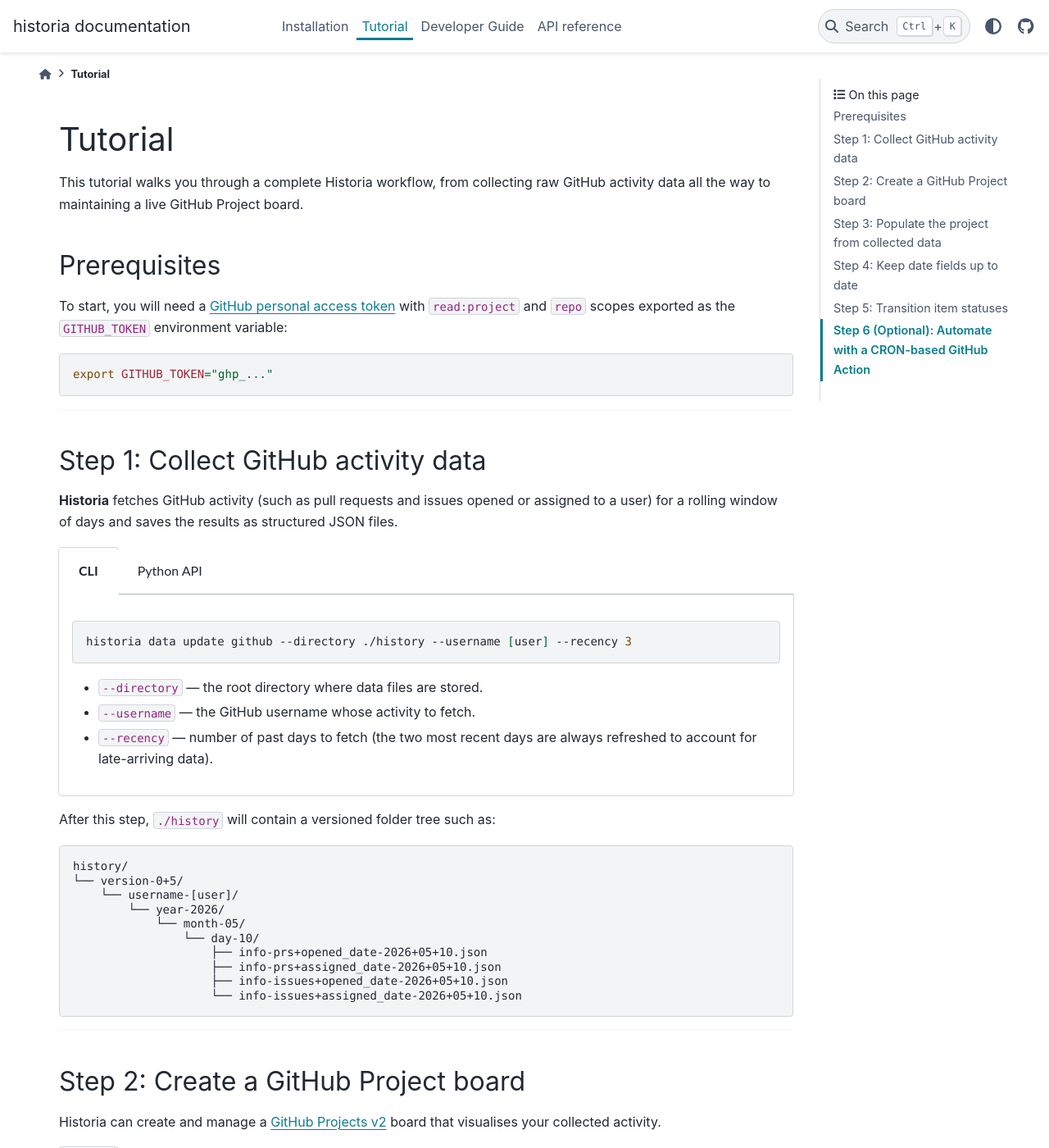
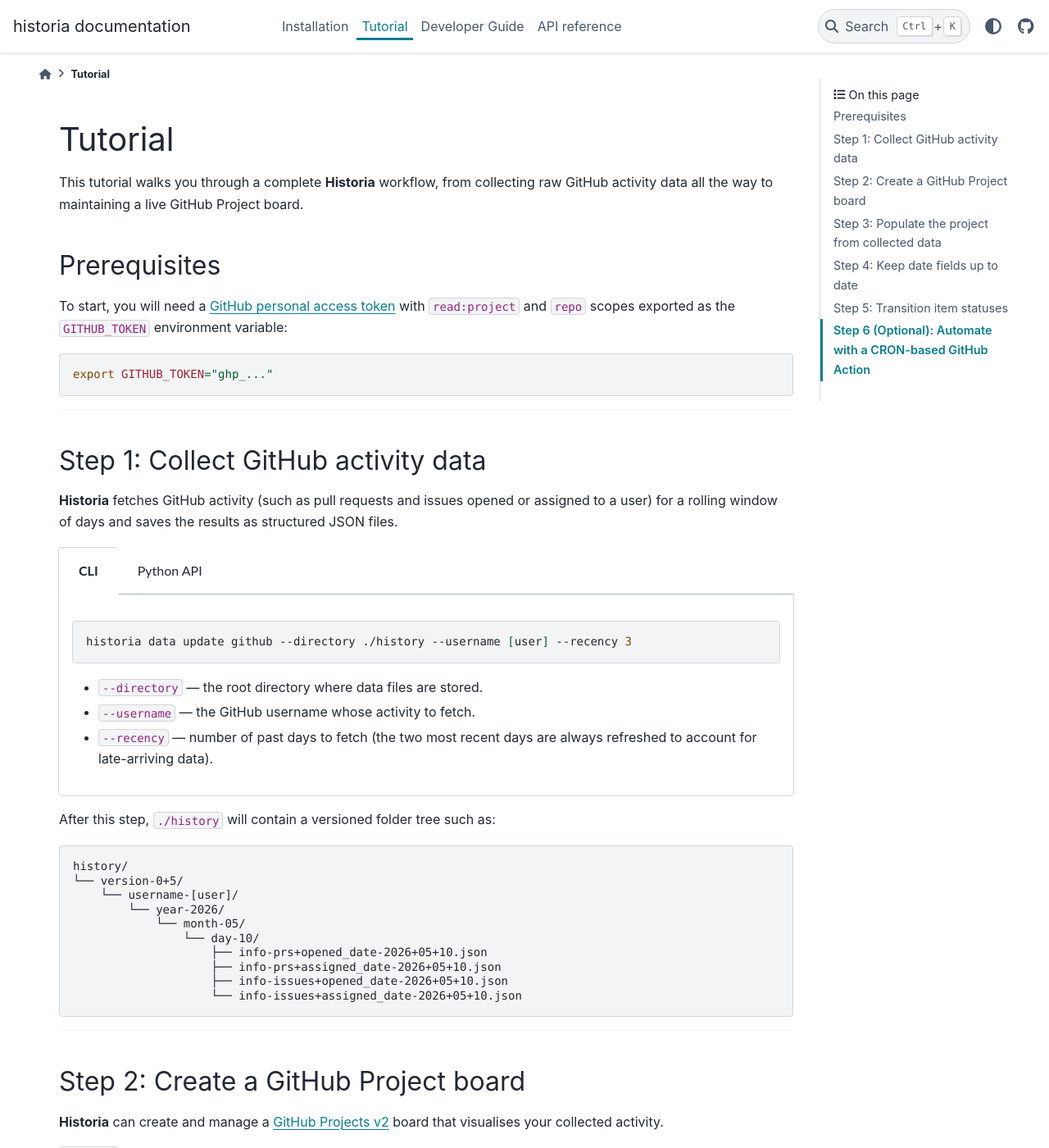
Before and after one commit to CodyCBakerPhD/historia, a Sphinx documentation site: the page built from docs/tutorial/index.md, in a window 1280 px wide and 1400 px high. Shown: the whole window at 82% size. Built offline with Sphinx 7.4.7 and the PyData theme 0.15.4, drawn with Linux system fonts in a browser that asks for light colours; some of the changed text lies outside the part shown.

```diff
--- a/docs/index.rst
+++ b/docs/index.rst
@@ -7,7 +7,7 @@ Historia Documentation
    :class: dark-light
    :width: 320px
 
-Historia is a command-line tool and Python package for collecting GitHub activity data and project metadata.
+**Historia** is a command-line tool and Python package for collecting GitHub activity data and project metadata.
 
 .. toctree::
    :maxdepth: 1
--- a/docs/tutorial/index.md
+++ b/docs/tutorial/index.md
@@ -1,6 +1,6 @@
 # Tutorial
 
-This tutorial walks you through a complete Historia workflow, from collecting raw GitHub activity data all the way to maintaining a live GitHub Project board.
+This tutorial walks you through a complete **Historia** workflow, from collecting raw GitHub activity data all the way to maintaining a live GitHub Project board.
 
 ## Prerequisites
 
@@ -59,7 +59,7 @@ history/
 
 ## Step 2: Create a GitHub Project board
 
-Historia can create and manage a [GitHub Projects v2](https://docs.github.com/en/issues/planning-and-tracking-with-projects/learning-about-projects/about-projects) board that visualises your collected activity.
+**Historia** can create and manage a [GitHub Projects v2](https://docs.github.com/en/issues/planning-and-tracking-with-projects/learning-about-projects/about-projects) board that visualises your collected activity.
 
 ::::{tabs}
 :::{tab} CLI
@@ -256,7 +256,7 @@ jobs:
 
 Tips:
 
-- The `--recency 2` flag tells Historia to refresh just the last two days on each run.
+- The `--recency 2` flag tells **Historia** to refresh just the last two days on each run.
 - The minified copy is pushed to a separate `min` branch as an ephemeral snapshot for the smallest portable payload.
 - Add additional `historia project populate ... --url [other project url]` lines after the final step to post the same data to multiple project boards.
 
```
Also changed, not shown: CHANGELOG.md (+1 -0 lines), docs/development/index.md (+1 -1 lines), docs/installation/index.md (+1 -1 lines).
